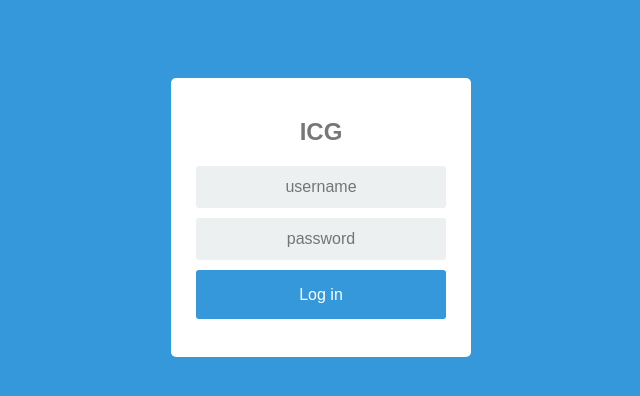
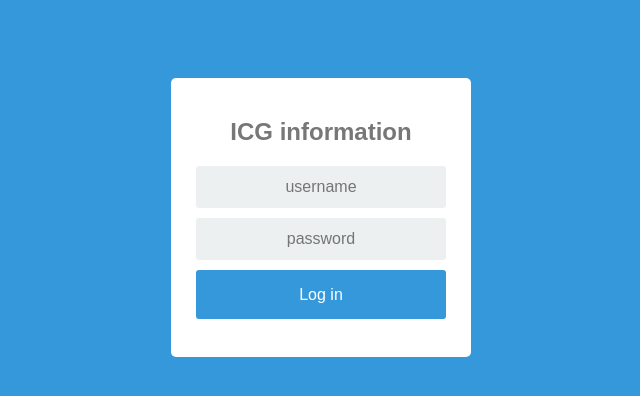
Before and after one commit to shayon15/icg, a Flask app: page /icg in a window 1280 px wide. Shown: the top 396 px of the page, without its empty margins (319-959 px from the left). Run offline with Flask 2, Linux system fonts and the light colour scheme; some libraries are stand-ins or nearby versions.

Commit message:
Update login.html

```diff
--- a/templates/login.html
+++ b/templates/login.html
@@ -9,7 +9,7 @@
 	<div class="login">
 		<div class="login-screen">
 			<div class="app-title">
-				<h2> ICG</h2>
+				<h2> ICG information</h2>
 			</div>
 
 			<div class="login-form">
```
